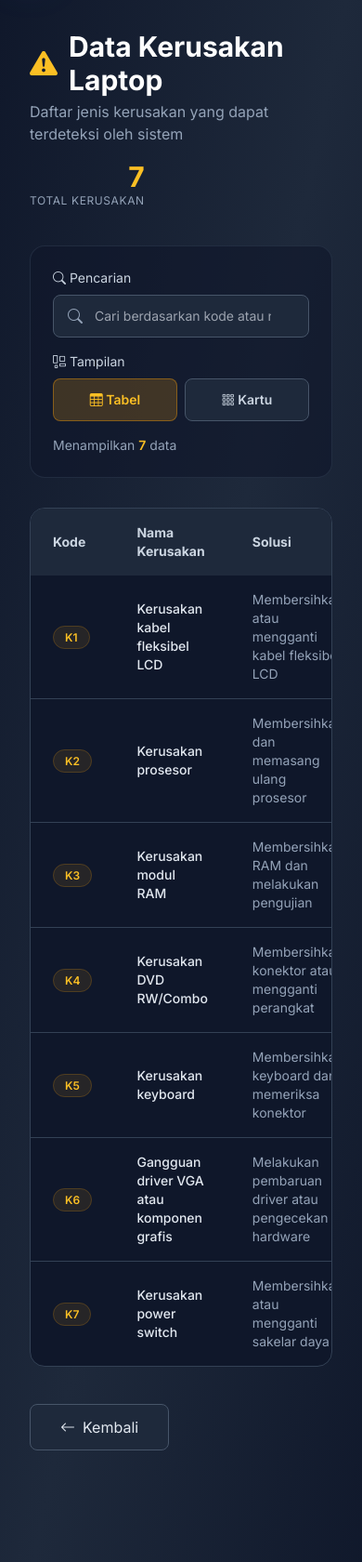
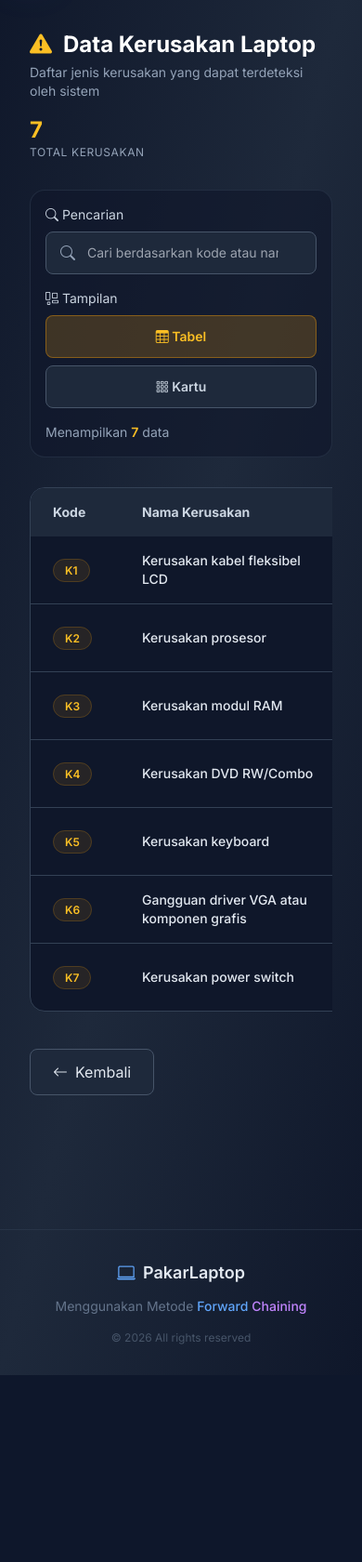
Before and after one commit to Alfarobby27/PakarLaptop, a Flask app: page /kerusakan in a window 390 px wide. Shown: the part 85-1765 px from the top of the page at 93% size. After the commit the page ends 1564 px from the top, so only its background shows below. Run offline with Flask 3, Linux system fonts and the light colour scheme; some libraries are stand-ins or nearby versions.

Commit message:
Update kerusakan.html

```diff
--- a/templates/kerusakan.html
+++ b/templates/kerusakan.html
@@ -2,19 +2,25 @@
 
 <div class="max-w-7xl mx-auto px-4 sm:px-6 lg:px-8">
   <!-- ================= HEADER ================= -->
-  <div class="mb-10">
-    <div class="flex flex-wrap items-center justify-between gap-4">
+  <div class="mb-8 md:mb-10">
+    <div
+      class="flex flex-col md:flex-row md:items-center md:justify-between gap-4"
+    >
       <div>
-        <h3 class="text-3xl font-bold text-white flex items-center gap-3">
+        <h3
+          class="text-2xl md:text-3xl font-bold text-white flex items-center gap-3"
+        >
           <i class="bi bi-exclamation-triangle-fill text-amber-400"></i>
           Data Kerusakan Laptop
         </h3>
-        <p class="text-slate-400 mt-1">
+        <p class="text-slate-400 mt-1 text-sm md:text-base">
           Daftar jenis kerusakan yang dapat terdeteksi oleh sistem
         </p>
       </div>
-      <div class="text-right">
-        <div class="text-3xl font-bold text-amber-400">{{ faults|length }}</div>
+      <div class="md:text-right">
+        <div class="text-2xl md:text-3xl font-bold text-amber-400">
+          {{ faults|length }}
+        </div>
         <div class="text-xs uppercase tracking-wider text-slate-400">
           Total Kerusakan
         </div>
@@ -23,7 +29,9 @@
   </div>
 
   <!-- ================= FILTER ================= -->
-  <div class="bg-slate-900/60 rounded-2xl border border-slate-700/50 p-6 mb-8">
+  <div
+    class="bg-slate-900/60 rounded-2xl border border-slate-700/50 p-4 md:p-6 mb-8"
+  >
     <div class="grid grid-cols-1 md:grid-cols-3 gap-4">
       <!-- Search -->
       <div class="md:col-span-2">
@@ -55,19 +63,18 @@
           <i class="bi bi-layout-wtf"></i> Tampilan
         </label>
 
-        <div class="flex gap-2">
-          <!-- TABLE -->
+        <!-- RESPONSIVE: stack di mobile, row di desktop -->
+        <div class="flex flex-col sm:flex-row gap-2">
           <button
             id="tableViewBtn"
-            class="flex-1 py-3 rounded-lg text-sm font-semibold border bg-amber-500/20 border-amber-500/40 text-amber-400 hover:bg-amber-500/30 transition"
+            class="w-full py-3 rounded-lg text-sm font-semibold border bg-amber-500/20 border-amber-500/40 text-amber-400 hover:bg-amber-500/30 transition"
           >
             <i class="bi bi-table"></i> Tabel
           </button>
 
-          <!-- CARD -->
           <button
             id="cardViewBtn"
-            class="flex-1 py-3 rounded-lg text-sm font-semibold border bg-slate-800 border-slate-600 text-slate-300 hover:bg-slate-700 transition"
+            class="w-full py-3 rounded-lg text-sm font-semibold border bg-slate-800 border-slate-600 text-slate-300 hover:bg-slate-700 transition"
           >
             <i class="bi bi-grid-3x3-gap"></i> Kartu
           </button>
@@ -94,8 +101,10 @@
 
   <!-- ================= TABLE VIEW ================= -->
   <div id="tableView">
+    <!-- RESPONSIVE SCROLL -->
+    <div class="overflow-x-auto">
       <div
-      class="bg-slate-900 rounded-2xl border border-slate-700 overflow-hidden"
+        class="min-w-[640px] bg-slate-900 rounded-2xl border border-slate-700 overflow-hidden"
       >
         <table class="w-full text-sm">
           <thead class="bg-slate-800 text-slate-300">
@@ -129,15 +138,16 @@
         </table>
       </div>
     </div>
+  </div>
 
   <!-- ================= CARD VIEW ================= -->
   <div
     id="cardView"
-    class="hidden grid grid-cols-1 md:grid-cols-2 lg:grid-cols-3 gap-6"
+    class="hidden grid grid-cols-1 sm:grid-cols-2 lg:grid-cols-3 gap-4 md:gap-6"
   >
     {% for code, fault in faults.items() %}
     <div
-      class="fault-card bg-slate-900 border border-slate-700 rounded-2xl p-6 hover:border-amber-500/50 transition"
+      class="fault-card bg-slate-900 border border-slate-700 rounded-2xl p-5 hover:border-amber-500/50 transition"
       data-code="{{ code }}"
       data-name="{{ fault.name }}"
     >
@@ -167,7 +177,7 @@
   <div class="mt-10">
     <a
       href="/"
-      class="inline-flex items-center gap-2 px-8 py-3 bg-slate-800 hover:bg-slate-700 rounded-lg border border-slate-600 text-slate-200 transition"
+      class="inline-flex items-center gap-2 px-6 md:px-8 py-3 bg-slate-800 hover:bg-slate-700 rounded-lg border border-slate-600 text-slate-200 transition"
     >
       <i class="bi bi-arrow-left"></i> Kembali
     </a>
@@ -190,24 +200,21 @@
 
   let currentView = "table";
 
-  function setActiveButton(active, inactive) {
+  function setActive(active, inactive) {
     active.className =
-      "flex-1 py-3 rounded-lg text-sm font-semibold border bg-amber-500/20 border-amber-500/40 text-amber-400 hover:bg-amber-500/30 transition";
+      "w-full py-3 rounded-lg text-sm font-semibold border bg-amber-500/20 border-amber-500/40 text-amber-400 hover:bg-amber-500/30 transition";
     inactive.className =
-      "flex-1 py-3 rounded-lg text-sm font-semibold border bg-slate-800 border-slate-600 text-slate-300 hover:bg-slate-700 transition";
+      "w-full py-3 rounded-lg text-sm font-semibold border bg-slate-800 border-slate-600 text-slate-300 hover:bg-slate-700 transition";
   }
 
   function switchView(view) {
     currentView = view;
-
     tableView.classList.toggle("hidden", view !== "table");
     cardView.classList.toggle("hidden", view !== "card");
 
-    if (view === "table") {
-      setActiveButton(tableBtn, cardBtn);
-    } else {
-      setActiveButton(cardBtn, tableBtn);
-    }
+    view === "table"
+      ? setActive(tableBtn, cardBtn)
+      : setActive(cardBtn, tableBtn);
 
     filter();
   }
@@ -221,7 +228,6 @@
       const match =
         el.dataset.code.toLowerCase().includes(term) ||
         el.dataset.name.toLowerCase().includes(term);
-
       el.style.display = match ? "" : "none";
       if (match) count++;
     });
```
Lines whose indentation alone changed are shown as unchanged.
